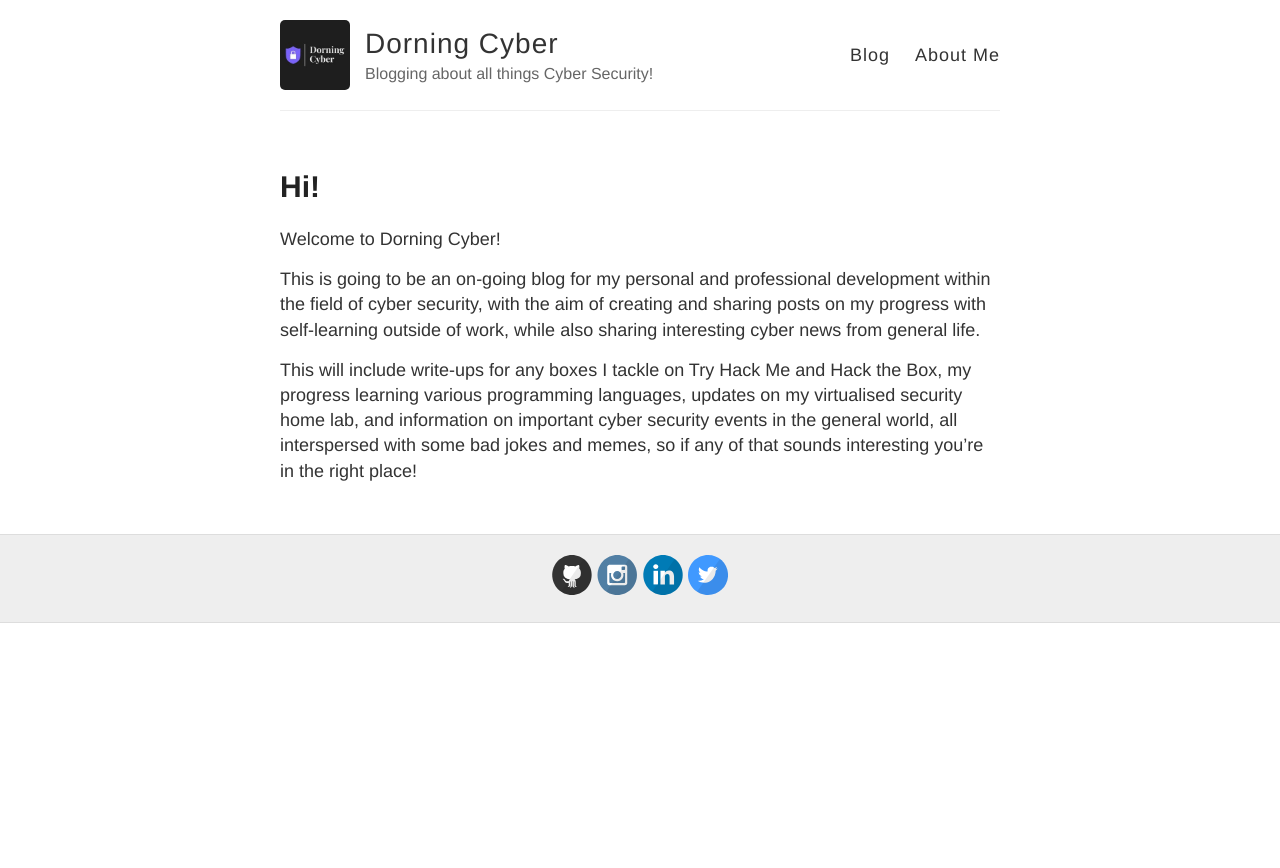
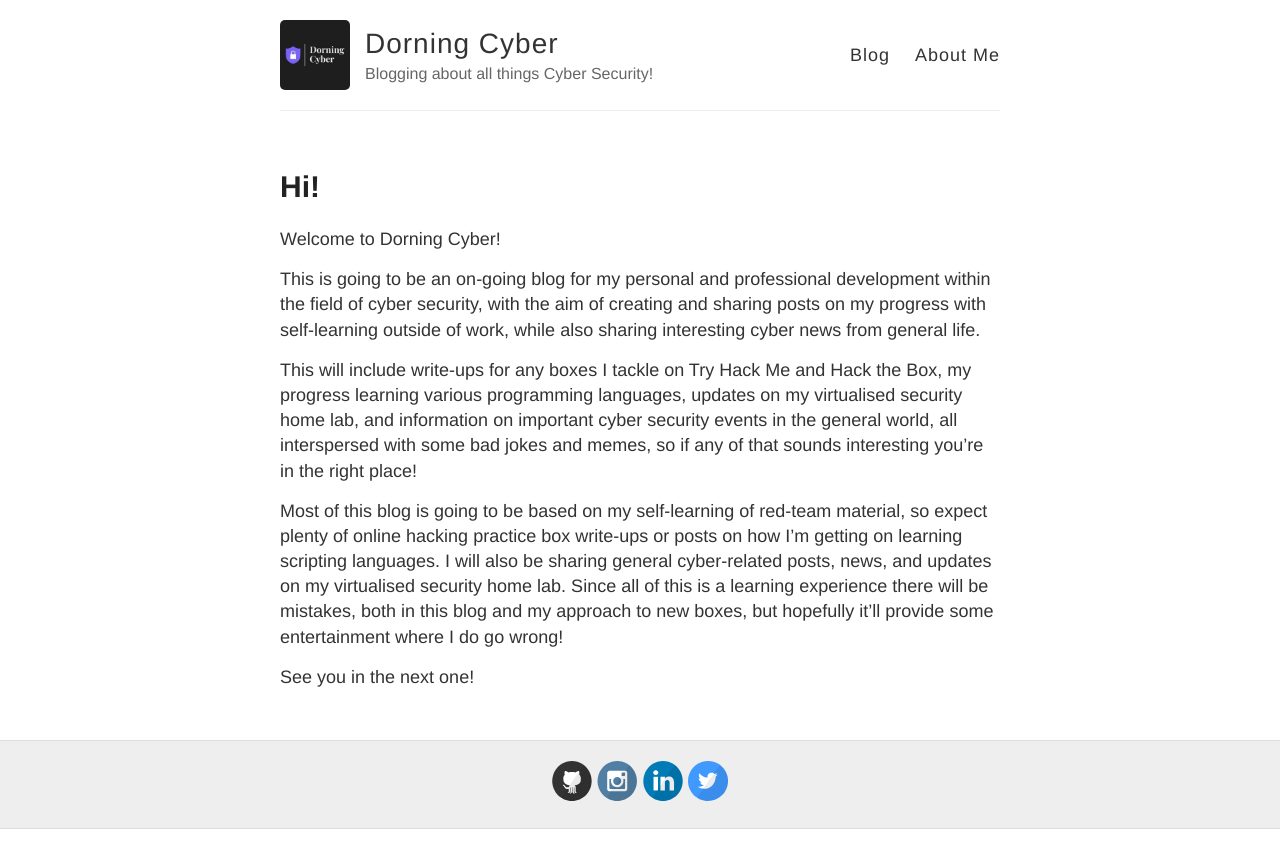
Before and after one commit to LeeDorning/LeeDorning.github.io, a Jekyll site: the page built from _posts/2022-03-02-Hi.md, in a window 1280 px wide. Shown: the top 868 px of the page. Built offline with Jekyll 4.4.1, drawn with Linux system fonts in a browser that asks for light colours.

Commit message:
Update and rename 2022-03-02-Home.md to 2022-03-02-Hi.md

```diff
--- a/_posts/2022-03-02-Home.md
+++ b/_posts/2022-03-02-Hi.md
@@ -11,3 +10,7 @@ Welcome to Dorning Cyber!
 This is going to be an on-going blog for my personal and professional development within the field of cyber security, with the aim of creating and sharing posts on my progress with self-learning outside of work, while also sharing interesting cyber news from general life.
 
 This will include write-ups for any boxes I tackle on Try Hack Me and Hack the Box, my progress learning various programming languages, updates on my virtualised security home lab, and information on important cyber security events in the general world, all interspersed with some bad jokes and memes, so if any of that sounds interesting you’re in the right place!
+
+Most of this blog is going to be based on my self-learning of red-team material, so expect plenty of online hacking practice box write-ups or posts on how I’m getting on learning scripting languages. I will also be sharing general cyber-related posts, news, and updates on my virtualised security home lab. Since all of this is a learning experience there will be mistakes, both in this blog and my approach to new boxes, but hopefully it’ll provide some entertainment where I do go wrong!
+
+See you in the next one!
```
Also changed, not shown: other parts of _posts/2022-03-02-Hi.md (+0 -1 lines).
